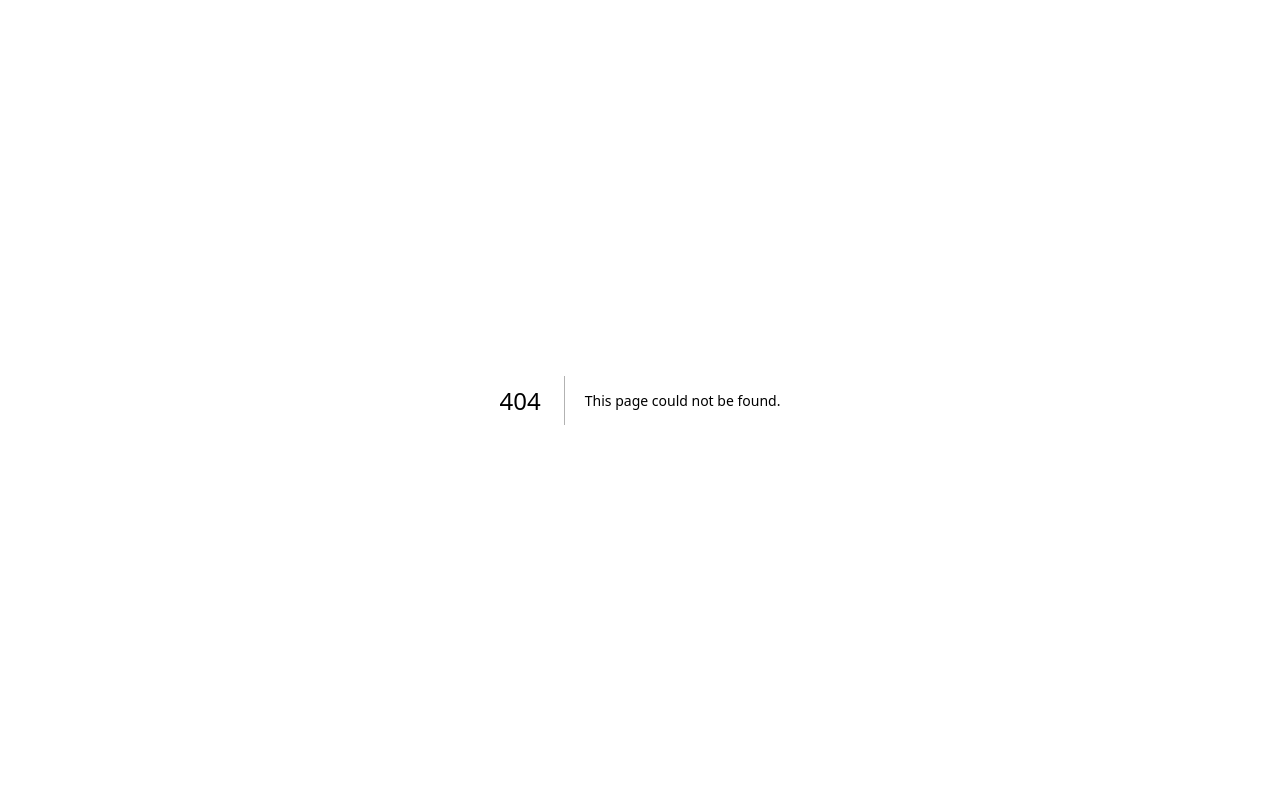
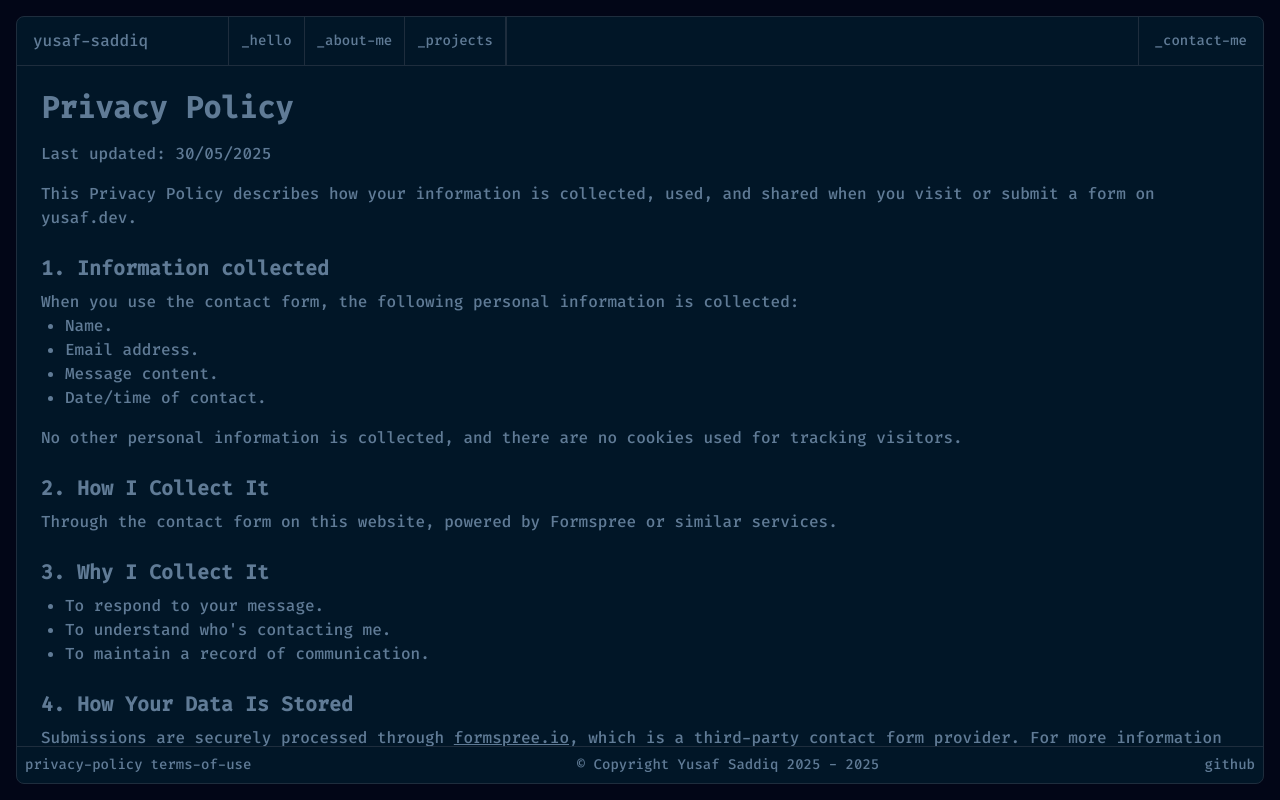
Before and after one commit to YusafS94/next-portfolio, a Next.js app: page /portfolio/privacy-policy in a window 1280 px wide. Before the commit this address had no page. Built offline with nearby package versions, Linux system fonts and the light colour scheme; a web font is replaced by a local one.

Commit message:
Footer finished, styling on logo area on top nav, text changed to yusaf-saddiq, privacy policy and toc pages added to footer, styling and copyright added, github added

```diff
--- /dev/null
+++ b/app/portfolio/privacy-policy/page.tsx
@@ -0,0 +1,108 @@
+export default function Page() {
+  return (
+    <div className="p-6 overflow-auto">
+      <h1 className="text-3xl font-bold mb-4">Privacy Policy</h1>
+      <p className="mb-4">Last updated: 30/05/2025</p>
+      <p className="mb-4">
+        This Privacy Policy describes how your information is collected, used,
+        and shared when you visit or submit a form on yusaf.dev.
+      </p>
+      {/* 1. What */}
+      <h2 className="text-xl font-semibold mt-6 mb-2">
+        1. Information collected
+      </h2>
+      <p>
+        When you use the contact form, the following personal information is
+        collected:
+      </p>
+      <ul className="list-disc pl-6 mb-4">
+        <li>Name.</li>
+        <li>Email address.</li>
+        <li>Message content.</li>
+        <li>Date/time of contact.</li>
+      </ul>
+      <p>
+        No other personal information is collected, and there are no cookies
+        used for tracking visitors.
+      </p>
+
+      {/* 2. How */}
+      <h2 className="text-xl font-semibold mt-6 mb-2">2. How I Collect It</h2>
+      <p className="mb-4">
+        Through the contact form on this website, powered by Formspree or
+        similar services.
+      </p>
+
+      {/* 3. Why */}
+      <h2 className="text-xl font-semibold mt-6 mb-2">3. Why I Collect It</h2>
+      <ul className="list-disc pl-6 mb-4">
+        <li>To respond to your message.</li>
+        <li>To understand who's contacting me.</li>
+        <li>To maintain a record of communication.</li>
+      </ul>
+
+      {/* 4. Storage */}
+      <h2 className="text-xl font-semibold mt-6 mb-2">
+        4. How Your Data Is Stored
+      </h2>
+      <p>
+        Submissions are securely processed through{" "}
+        <a
+          className="underline"
+          target="_blank"
+          href="https://formspree.io/"
+          aria-label="Formspree link"
+        >
+          formspree.io
+        </a>
+        , which is a third-party contact form provider. For more information on
+        their privacy practices, please visit the{" "}
+        <a
+          className="underline"
+          target="_blank"
+          aria-label="Formspree privacy policy"
+          href="https://formspree.io/legal/privacy-policy"
+        >
+          Formspree privacy policy page
+        </a>
+        .
+      </p>
+
+      {/* 5. Sharing */}
+      <h2 className="text-xl font-semibold mt-6 mb-2">5. Data Sharing</h2>
+      <p className="mb-4">
+        I do not sell or share your personal data. Contact data is stored
+        securely via Formspree or equivalent and is only accessible to me.
+      </p>
+
+      {/* 6. Retention */}
+      <h2 className="text-xl font-semibold mt-6 mb-2">6. Data Retention</h2>
+      <p className="mb-4">
+        Your messages may be retained for as long as necessary to handle your
+        request or as required for legal reasons.
+      </p>
+
+      {/* 7. Rights */}
+      <h2 className="text-xl font-semibold mt-6 mb-2">7. Your Rights</h2>
+      <p className="mb-4">
+        You can request access to, or deletion of, your data at any time by
+        contacting me directly.
+      </p>
+
+      {/* 8. Changes */}
+      <h2 className="text-xl font-semibold mt-6 mb-2">8. Changes</h2>
+      <p className="mb-4">
+        I may update this policy occasionally to reflect changes in practices or
+        for legal reasons. The latest version will always be available on this
+        page.
+      </p>
+
+      {/* 9. Contact Us */}
+      <h2 className="text-xl font-semibold mt-6 mb-2">9. Contact</h2>
+      <p className="mb-4">
+        If you have questions about this Privacy Policy, please contact me via
+        the contact form on this website.
+      </p>
+    </div>
+  );
+}
--- /dev/null
+++ b/app/portfolio/terms-of-use/page.tsx
@@ -0,0 +1,23 @@
+export default function Page() {
+  return (
+    <div className="p-6 overflow-auto">
+      <h1 className="text-3xl font-bold mb-4">Terms of Use</h1>
+      <p className="mb-4">Last updated: 31/05/2025</p>
+      <p className="mb-4">
+        By using this website, you agree to the following terms and conditions:
+      </p>
+      <ul className="list-disc pl-6 mb-4">
+        <li>This website is for showcasing personal portfolio work.</li>
+        <li>
+          You may not reproduce, redistribute, or claim ownership of any content
+          or code unless explicitly stated.
+        </li>
+        <li>
+          You may contact me through the form for project inquiries,
+          collaborations, or general questions.
+        </li>
+        <li>I reserve the right to update these terms without notice.</li>
+      </ul>
+    </div>
+  );
+}
--- a/app/ui/portfolio/footer.tsx
+++ b/app/ui/portfolio/footer.tsx
@@ -1,7 +1,28 @@
+import Link from "next/link";
 export default function Footer() {
   return (
-    <div className="border-t border-lines-1">
-      <p>Footer</p>
+    <div className="flex flex-col md:flex-row justify-between gap-2 items-start md:items-center p-2 border-t border-lines-1 text-sm">
+      <ul className="flex flex-col md:flex-row gap-2 font-normal text-secondary-1">
+        <li>
+          <Link href="/portfolio/privacy-policy">privacy-policy</Link>
+        </li>
+        <li>
+          <Link href="/portfolio/terms-of-use">terms-of-use</Link>
+        </li>
+      </ul>
+      <div className="font-normal text-secondary-1">
+        <span>© Copyright Yusaf Saddiq 2025 - {new Date().getFullYear()} </span>
+      </div>
+      <div className="">
+        <a
+          href="https://github.com/YusafS94"
+          aria-label="YusafS94 Github Profile"
+          target="_blank"
+          className="hover:underline underline-offset-2 text-secondary-1 hover:text-secondary-4 transition-colors duration-200"
+        >
+          github
+        </a>
+      </div>
     </div>
   );
 }
--- a/app/ui/portfolio/topnav.tsx
+++ b/app/ui/portfolio/topnav.tsx
@@ -16,15 +16,15 @@ export default function TopNav() {
       id="topnav"
       className="md:flex h-full flex-col md:flex-row border-b border-lines-1"
     >
-      <div className="flex justify-between p-4 md:p-0 items-center md:items-center md:justify-start w-full md:w-auto">
+      <div className="flex justify-between p-2 md:p-0 items-center md:justify-center w-full md:w-auto">
         {/* Logo */}
-        <Link className="" href="/portfolio">
-          <div className="rounded-tl-lg hover:bg-lines-1 hover:text-secondary-4 w-full h-full md:pr-20 flex justify-start items-center text-center">
-            <h1>logo</h1>
+        <Link className="flex justify-center h-full" href="/portfolio">
+          <div className="rounded-tl-lg hover:bg-lines-1 hover:text-secondary-4 w-full h-full md:pr-20 md:pl-4 flex justify-center items-center text-center">
+            <h1>yusaf-saddiq</h1>
           </div>
         </Link>
         {/* Hamburger Icon (Visible only on small screens) */}
-        <div className="self-end md:hidden">
+        <div className="flex self-end md:hidden">
           <button
             onClick={() => setIsOpen(!isOpen)}
             className="w-8 h-8 text-secondary-4"
```
